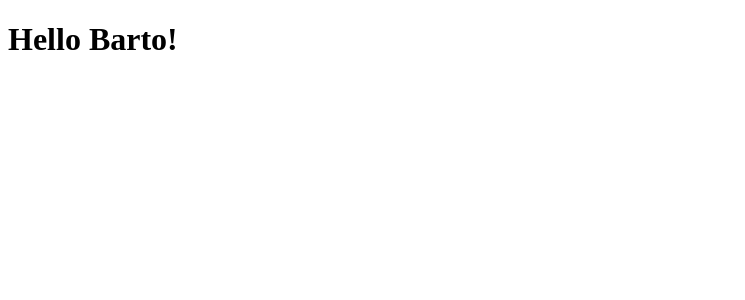
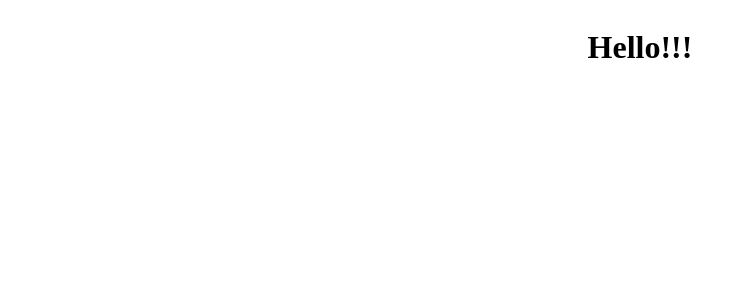
Before and after one commit to knopgm/pokedex-react, a React (Vite) app: page / in a window 1280 px wide. Shown: the top 300 px of the page, without its empty margins (0-745 px from the left). Built offline with nearby package versions, Linux system fonts and the light colour scheme.

Commit message:
Create a container and style it with scss

```diff
--- a/package.json
+++ b/package.json
@@ -10,6 +10,7 @@
     "react-dom": "^18.2.0"
   },
   "devDependencies": {
+    "@parcel/transformer-sass": "^2.8.3",
     "parcel": "^2.8.3",
     "process": "^0.11.10"
   }
--- a/src/App.js
+++ b/src/App.js
@@ -1,3 +1,5 @@
+import { Container } from "./components/container/container";
+
 export function App() {
-  return <h1>Hello Barto!</h1>;
+  return <Container></Container>;
 }
--- /dev/null
+++ b/src/components/container/container.js
@@ -0,0 +1,10 @@
+import React from "react";
+import "./container.scss";
+
+export function Container() {
+  return (
+    <div class="container">
+      <h1>Hello!!!</h1>
+    </div>
+  );
+}
--- /dev/null
+++ b/src/components/container/container.scss
@@ -0,0 +1,5 @@
+.container {
+  margin: 0 auto;
+  justify-content: center;
+  display: flex;
+}
```
Also changed, not shown: 1 other file (tests, documents, lock files or other folders).
